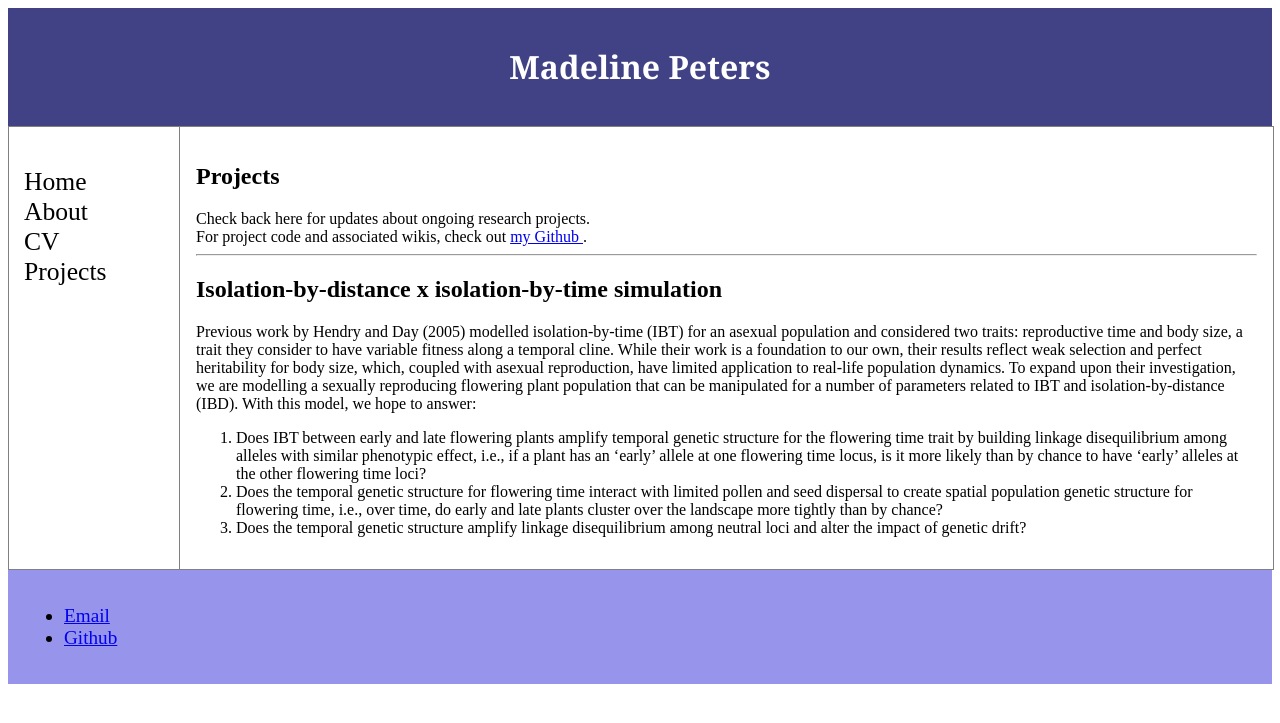
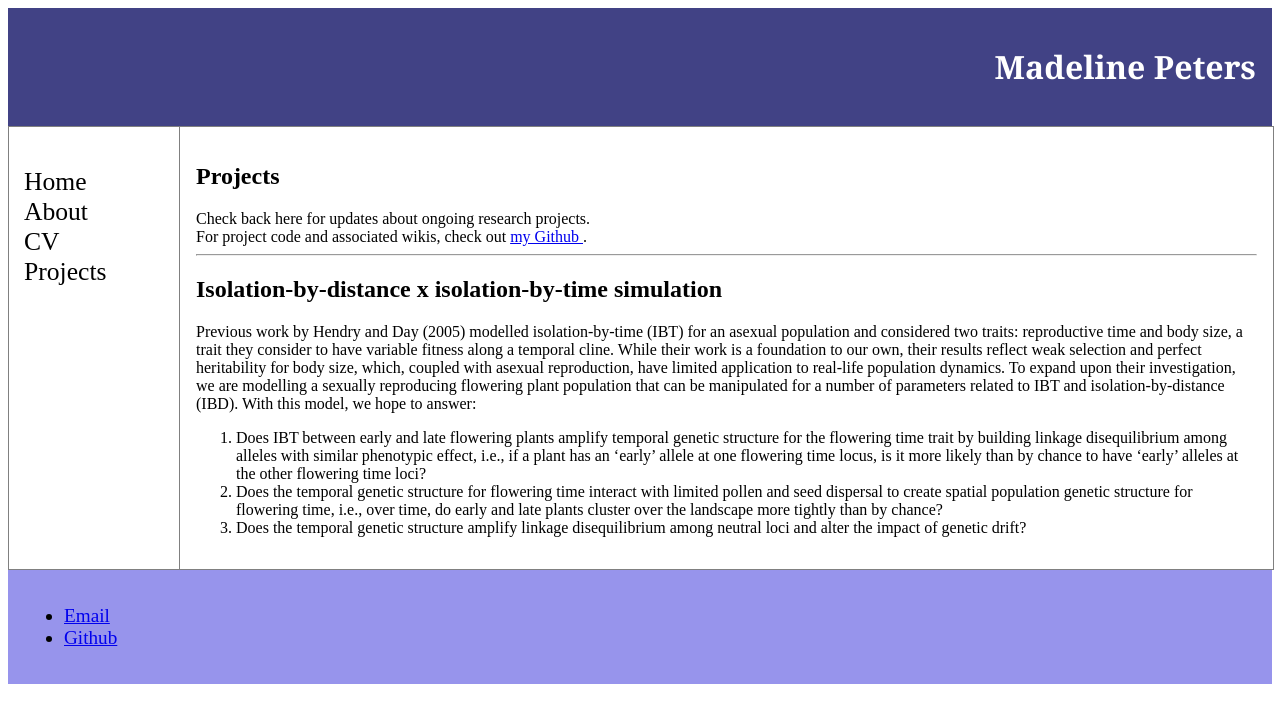
Before and after one commit to madelineapeters/madelineapeters.github.io, a Jekyll site: the page built from projects/index.html, in a window 1280 px wide. Shown: the top 723 px of the page. Built offline with Jekyll 4.4.1, drawn with Linux system fonts in a browser that asks for light colours.

Commit message:
Create default.html

```diff
--- a/_layouts/default.html
+++ b/_layouts/default.html
@@ -51,7 +51,7 @@
 	</head>
 	<body>
 		<header>
-  			 <h1 style="font-family: georgia, serif;">Madeline Peters</h1>
+  			 <h1 style="text-align: right; font-family: georgia, serif;">Madeline Peters</h1>
 		</header>
 		<nav>
     		<ul style="font-size:160%;">
```
